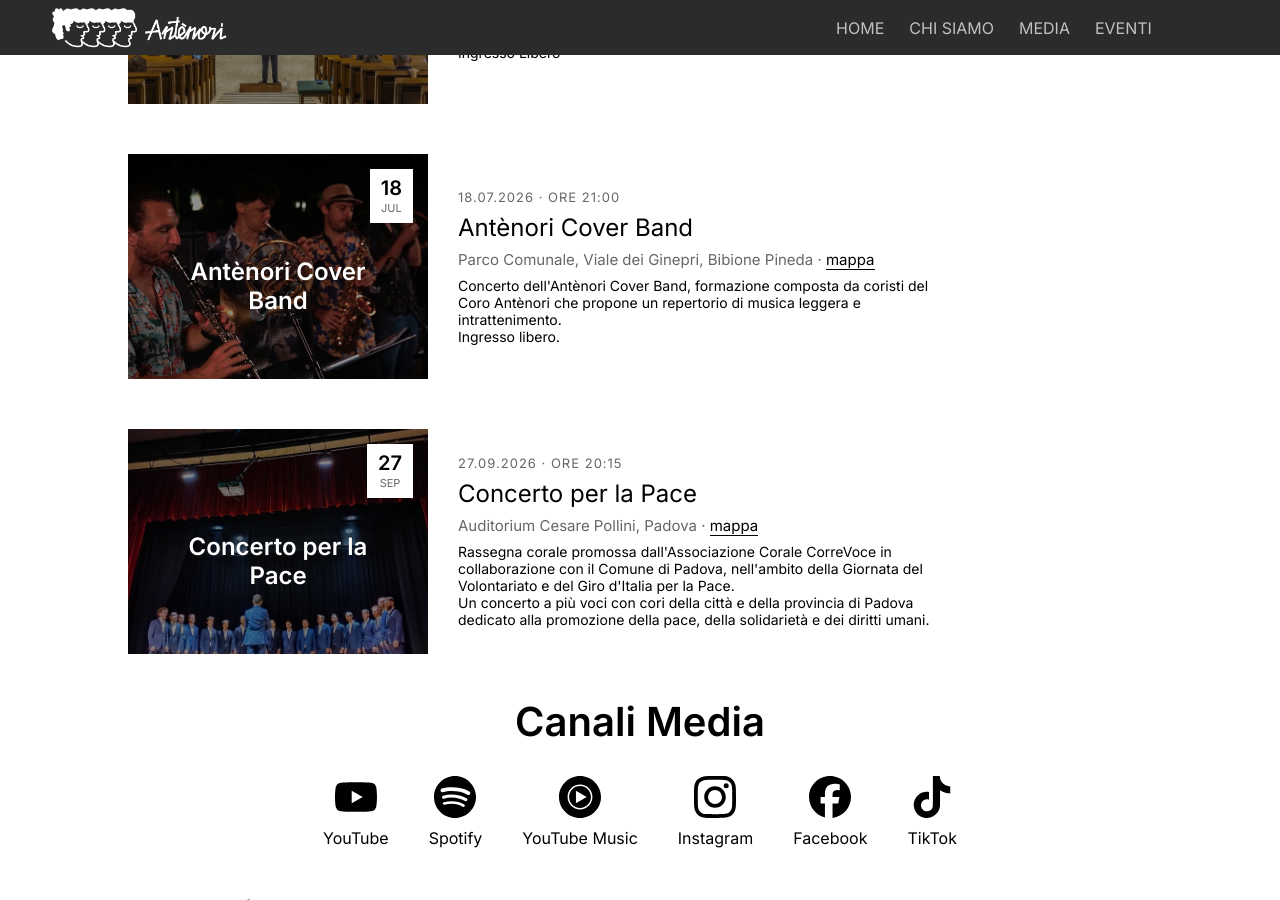
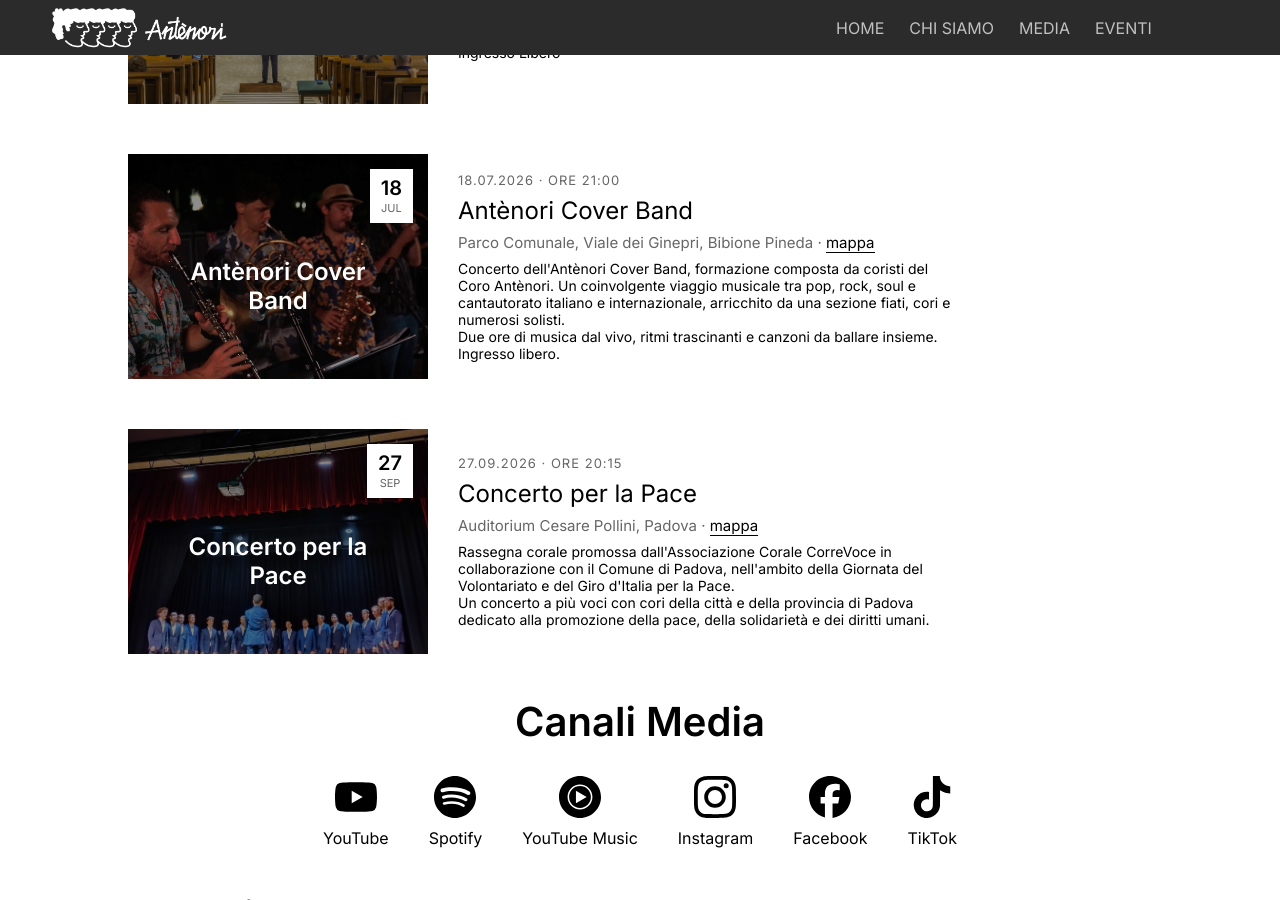
Before and after one commit to antenori-choir/antenori-choir.github.io, a Jekyll site: the page built from it/index.md, in a window 1280 px wide and 900 px high, scrolled down 2226 px. Built offline with Jekyll 4.4.1, drawn with Linux system fonts in a browser that asks for light colours.

Commit message:
minor fix

```diff
--- a/_data/eventi.yml
+++ b/_data/eventi.yml
@@ -26,7 +26,7 @@
   titolo: "Antènori Cover Band"
   luogo: "Parco Comunale, Viale dei Ginepri, Bibione Pineda"
   mappa: "https://maps.app.goo.gl/jTKT7HqS8AX9bja6A"
-  note: "Concerto dell'Antènori Cover Band, formazione composta da coristi del Coro Antènori che propone un repertorio di musica leggera e intrattenimento.<br>Ingresso libero."
+  note: "Concerto dell'Antènori Cover Band, formazione composta da coristi del Coro Antènori. Un coinvolgente viaggio musicale tra pop, rock, soul e cantautorato italiano e internazionale, arricchito da una sezione fiati, cori e numerosi solisti.<br>Due ore di musica dal vivo, ritmi trascinanti e canzoni da ballare insieme.<br>Ingresso libero."
   immagine: "/assets/images/evento-COVERBAND1.jpg"
 
 - data: 2026-09-27
```
